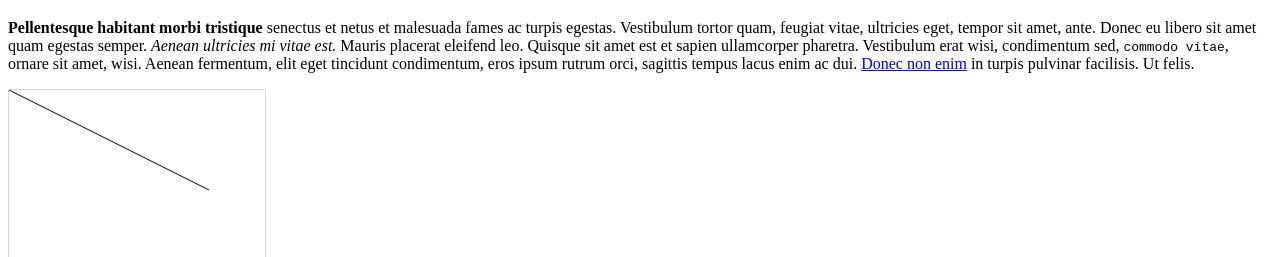
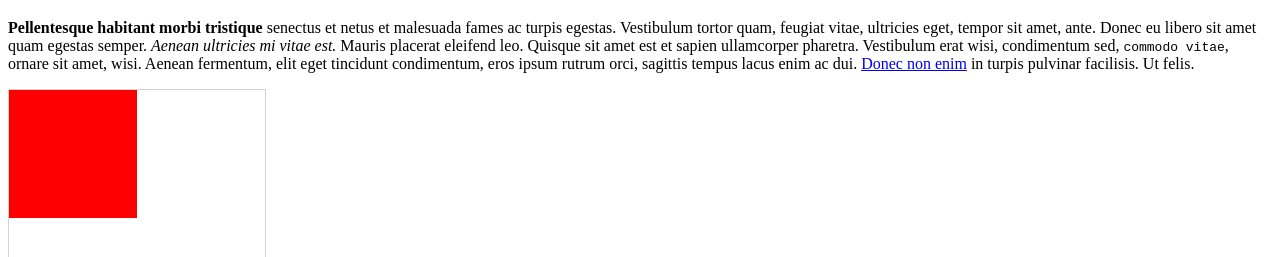
Before and after one commit to TekF/Doodle, a plain HTML site: page index.html in a window 1280 px wide. Shown: the part 61-318 px from the top of the page. Drawn offline with Linux system fonts and the light colour scheme.

Commit message:
Update index.html

```diff
--- a/index.html
+++ b/index.html
@@ -15,9 +15,8 @@
 <script>
 var c = document.getElementById("myCanvas");
 var ctx = c.getContext("2d");
-ctx.moveTo(0,0);
-ctx.lineTo(200,100);
-ctx.stroke();
+ctx.fillStyle = "#ff0000";
+ctx.fillRect(0,0,128,128);
 </script>
 
 </body>
```
